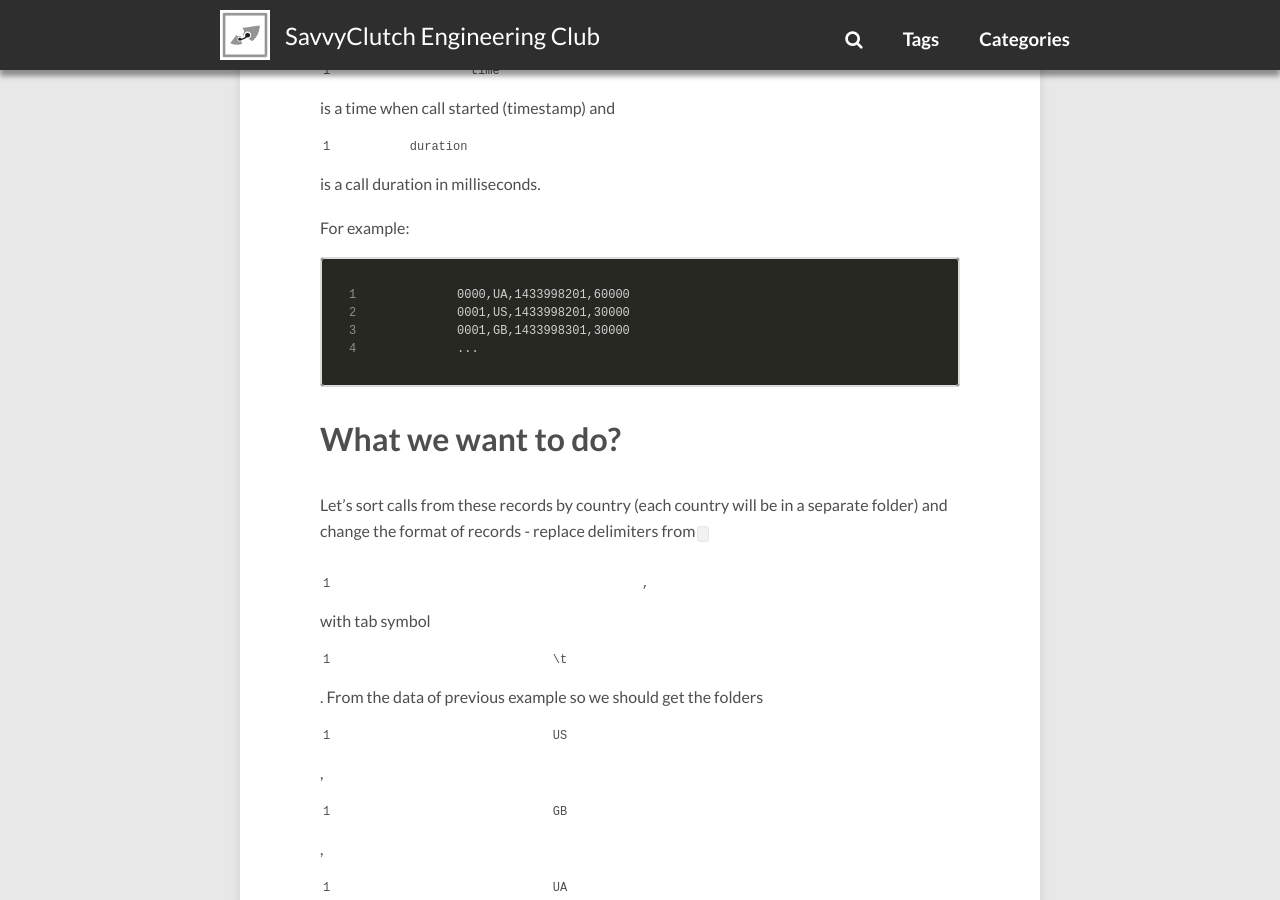
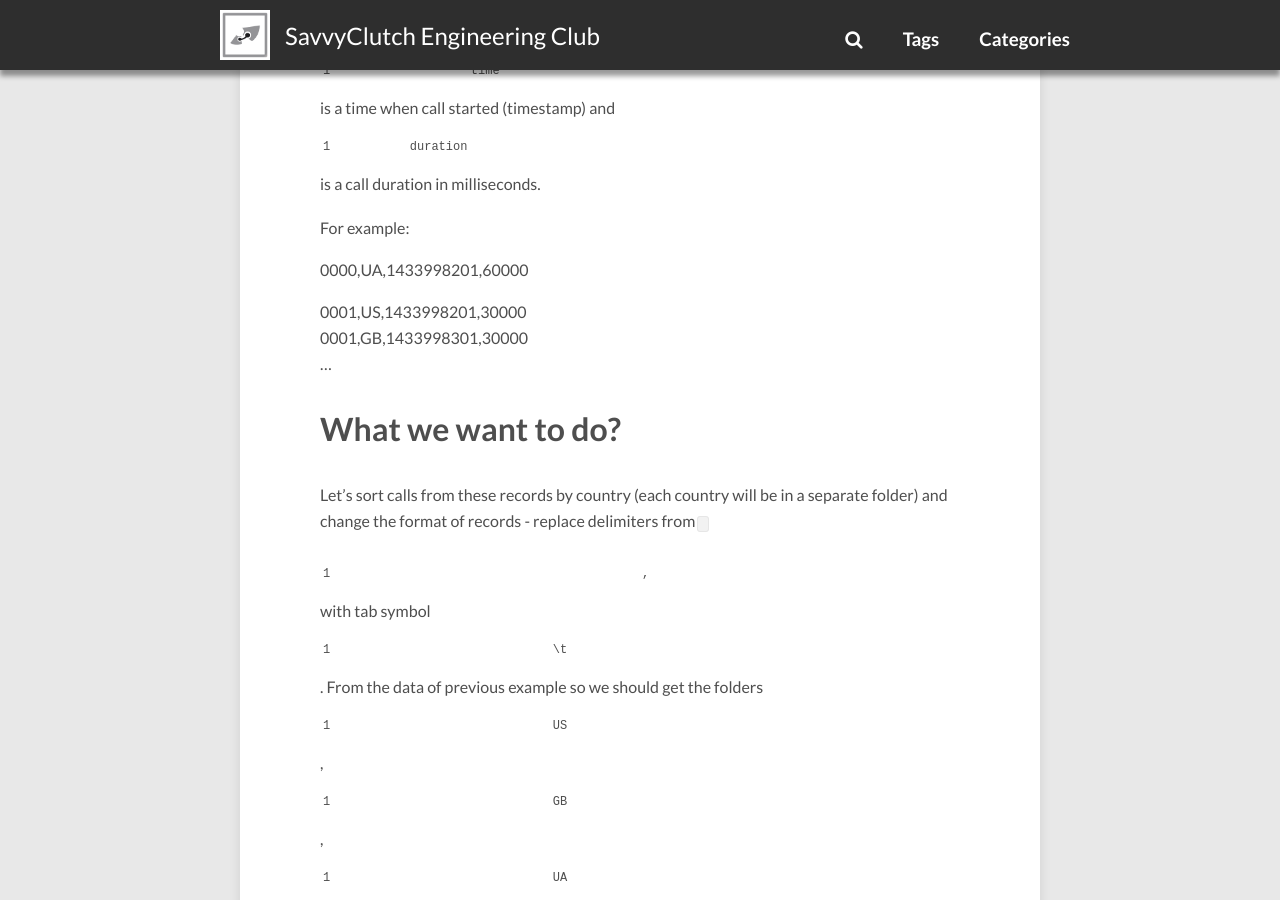
Before and after one commit to savvyclutch/savvyclutch.github.io, a Jekyll site: the page built from _posts/2016-10-06-BDD-tests-for-Hadoop-with-Cucumber-part-I.md, in a window 1280 px wide and 900 px high, scrolled down 1495 px. Built offline with Jekyll 4.4.1, drawn with Linux system fonts in a browser that asks for light colours; nearby versions of some CDN libraries; comment, search, counter and statistics services are not loaded.

Commit message:
Update 2016-10-06-BDD-tests-for-Hadoop-with-Cucumber-part-I.md

````diff
--- a/_posts/2016-10-06-BDD-tests-for-Hadoop-with-Cucumber-part-I.md
+++ b/_posts/2016-10-06-BDD-tests-for-Hadoop-with-Cucumber-part-I.md
@@ -30,12 +30,13 @@ Assume we have a lot of data about phone calls in a bunch of files. File contain
 Where `id` is a call unique id, `country` is a caller country, `time` is a time when call started (timestamp) and `duration` is a call duration in milliseconds.
 
 For example:
-```
+{% raw %}
 0000,UA,1433998201,60000
+
 0001,US,1433998201,30000
 0001,GB,1433998301,30000
 ...
-```
+{% endraw %}
 
 # What we want to do?
 
````
